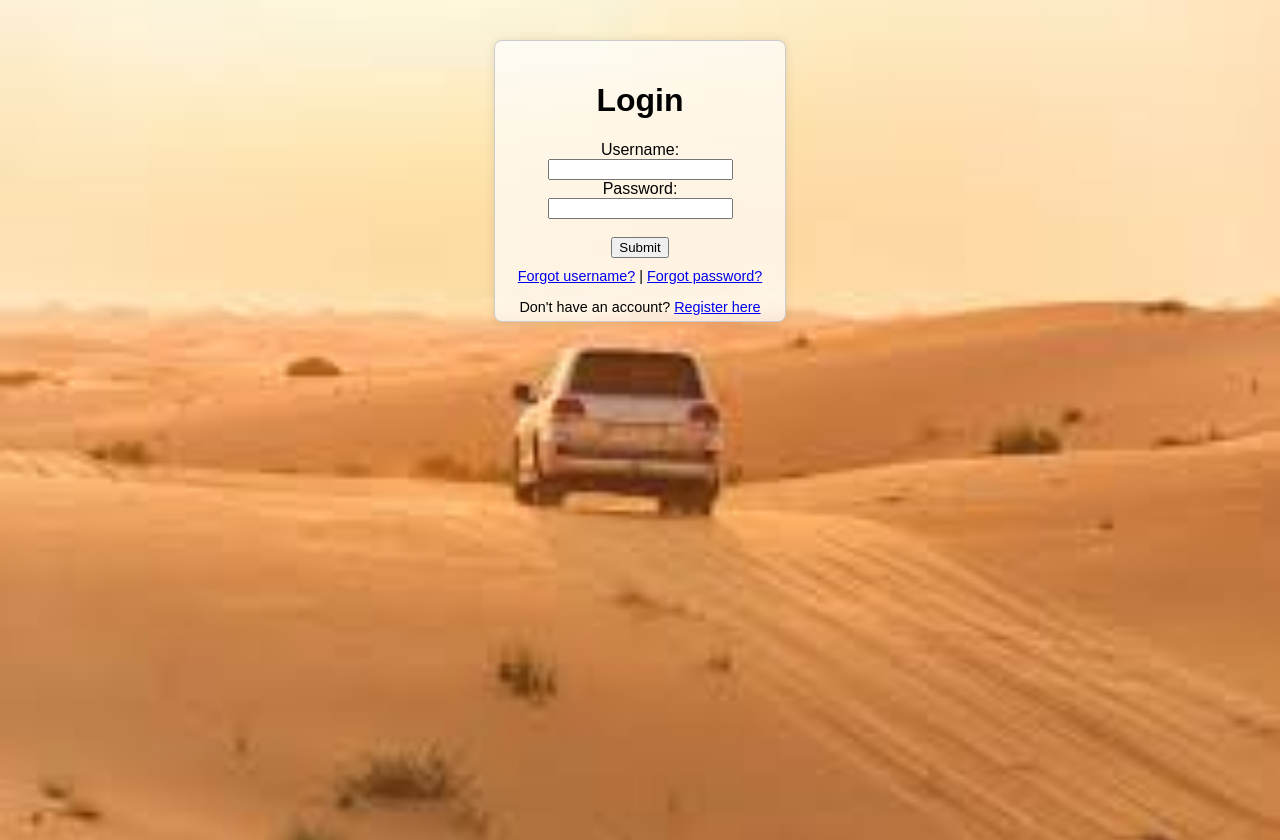
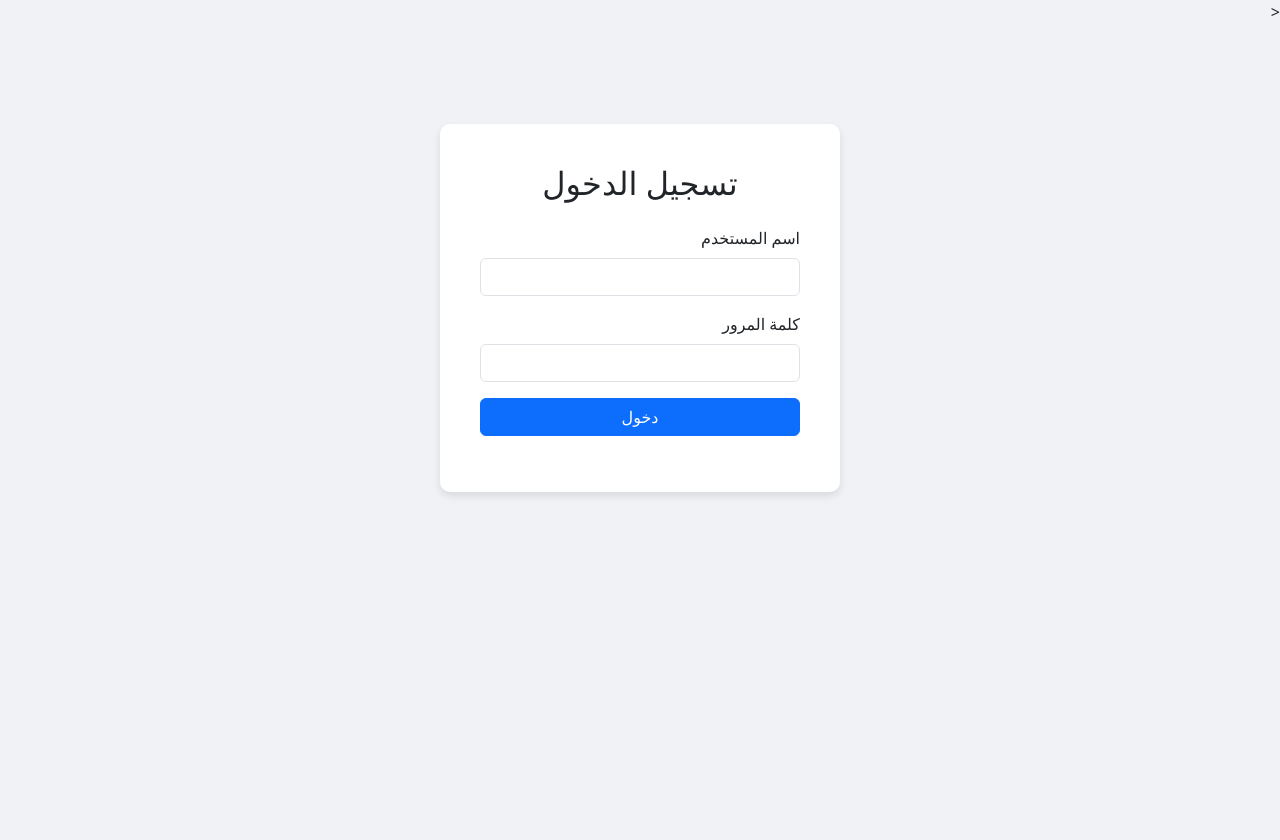
Before and after one commit to mohsen6330/golden-falcon-company, a Flask app: page / in a window 1280 px wide. After the commit the page ends 496 px from the top, so only its background shows below. Run offline with Flask 3, Linux system fonts and the light colour scheme.

Commit message:
Fix login form and app.py to resolve Method Not Allowed error

```diff
--- a/app.py
+++ b/app.py
@@ -46,7 +46,6 @@ def users_page():
     else:
         return redirect(url_for('index'))
 
-# New route for the invoice page
 @app.route('/invoice')
 def invoice_page():
     if request.cookies.get('logged_in') == 'true':
--- a/templates/login.html
+++ b/templates/login.html
@@ -1,25 +1,46 @@
-<!DOCTYPE html>
+<<!DOCTYPE html>
 <html lang="en">
 <head>
     <meta charset="UTF-8">
     <meta name="viewport" content="width=device-width, initial-scale=1.0">
-    <title>Login</title>
-    <link rel="stylesheet" href="{{ url_for('static', filename='css/styles.css') }}">
+    <title>تسجيل الدخول</title>
+    <link href="https://cdn.jsdelivr.net/npm/bootstrap@5.3.3/dist/css/bootstrap.min.css" rel="stylesheet">
+    <style>
+        body {
+            background-color: #f0f2f5;
+            direction: rtl;
+            text-align: right;
+        }
+        .login-container {
+            max-width: 400px;
+            margin: 100px auto;
+            padding: 40px;
+            background-color: white;
+            border-radius: 10px;
+            box-shadow: 0 4px 8px rgba(0,0,0,0.1);
+        }
+    </style>
 </head>
 <body>
     <div class="login-container">
-        <h1>Login</h1>
-        <form action="/" method="post">
-            <label for="username">Username:</label><br>
-            <input type="text" id="username" name="username"><br>
-            <label for="password">Password:</label><br>
-            <input type="password" id="password" name="password"><br><br>
-            <input type="submit" value="Submit">
+        <h2 class="text-center mb-4">تسجيل الدخول</h2>
+        {% if error %}
+            <div class="alert alert-danger" role="alert">
+                {{ error }}
+            </div>
+        {% endif %}
+        <form method="post" action="/login">
+            <div class="mb-3">
+                <label for="username" class="form-label">اسم المستخدم</label>
+                <input type="text" class="form-control" id="username" name="username" required>
+            </div>
+            <div class="mb-3">
+                <label for="password" class="form-label">كلمة المرور</label>
+                <input type="password" class="form-control" id="password" name="password" required>
+            </div>
+            <button type="submit" class="btn btn-primary w-100">دخول</button>
         </form>
-        <div class="links-container">
-            <a href="#">Forgot username?</a> | <a href="#">Forgot password?</a>
-        </div>
-        <p>Don't have an account? <a href="/register">Register here</a></p>
     </div>
+    <script src="https://cdn.jsdelivr.net/npm/bootstrap@5.3.3/dist/js/bootstrap.bundle.min.js"></script>
 </body>
 </html>
```
